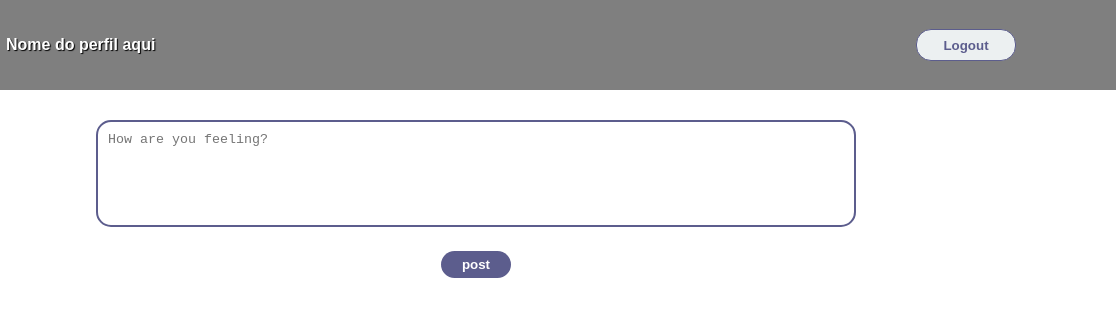
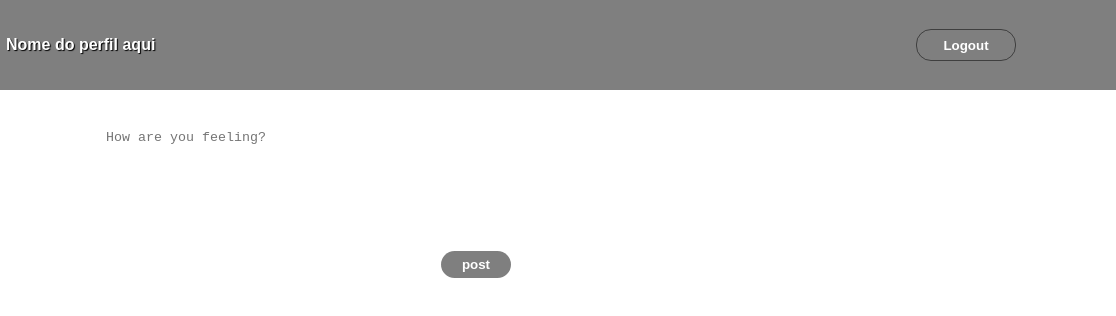
Before and after one commit to JennyferLima/TESTE-BLOG, a plain HTML site: page src/pages/homepage.html in a window 1280 px wide. In both pictures the pointer is over the button "Logout". Shown: the full height of the page, 164-1280 px from the left. Drawn offline with Linux system fonts and the light colour scheme; some packages are replaced by stand-ins of ours; no server answers; a script that the page names is missing; files whose address does not match are found by name.

Commit message:
Update homepage.css

```diff
--- a/src/styles/homepage.css
+++ b/src/styles/homepage.css
@@ -48,9 +48,9 @@
 }
 
 #button__logout:hover{
-    border: 1px solid var(--btnBgColor);
-    background-color: var(--cardBgColor);
-    color: var(--btnBgColor);
+    border: 1px solid rgba(0, 0, 0, .5);
+    background-color: transparent;
+    color: #fff;
 }
 
 #creating__post__containers{
@@ -67,7 +67,7 @@
 }
 
 .creating__post__windows  #button__post{
-    background-color: var(--btnBgColor);
+    background-color: rgba(0, 0, 0, .5);
     border-radius: 15px;
     padding: 5px 20px;
     color: white;
@@ -80,13 +80,13 @@
     transition: 0.2s;
 }
 .creating__post__windows  #button__post:hover{
-    border: 1px solid var(--btnBgColor);
+    border: 1px solid rgba(0, 0, 0, .5);
     background-color: transparent;
-    color: var(--btnBgColor);
+    color: rgba(0, 0, 0, .5);
 }
 
 .creating__post__windows #post__text__area{
-    border: 2px solid var(--defaultPurple);
+    border: 2px solid var(--defaultGrey);
     border-radius: 15px;
     width: 100%;
     resize: none;
@@ -197,7 +197,7 @@
     width: 100%;
     height: 9em;
     resize: none;
-    border: 2px solid var(--defaultPurple);
+    border: 2px solid var(--defaultGrey);
     border-radius: 15px;
     padding: 10px;
     box-sizing: border-box;
```
